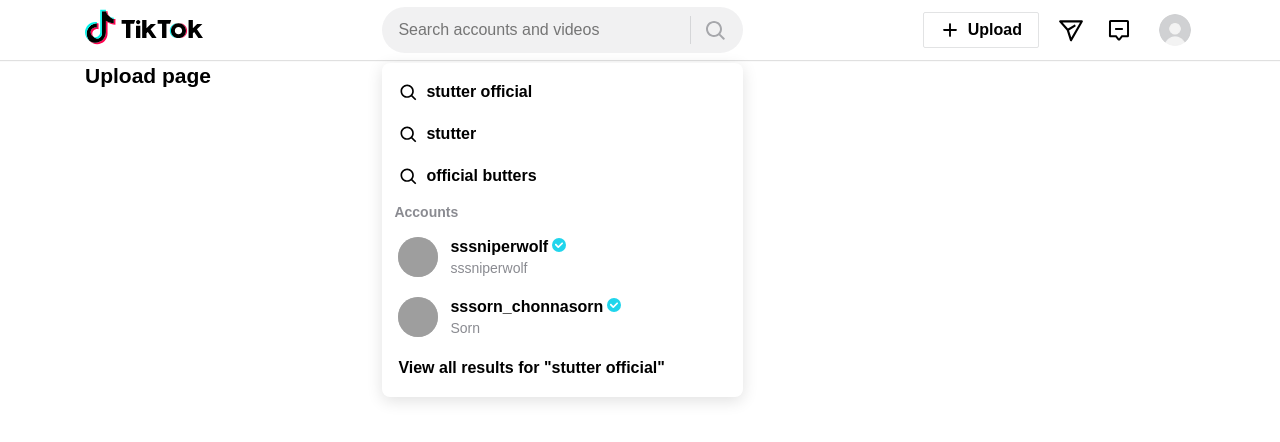
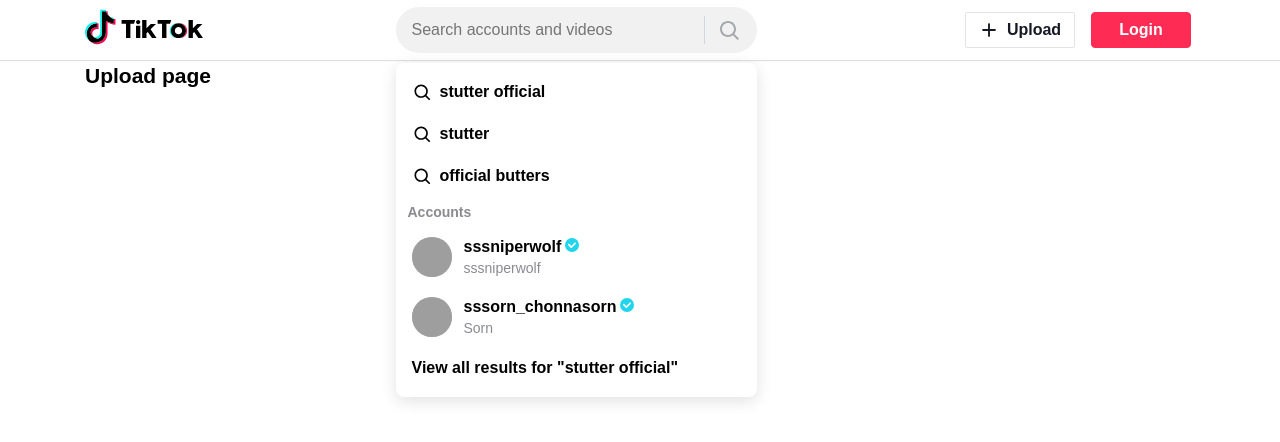
Before and after one commit to xintipi/toptop_app, a React (Vite) app: page /upload in a window 1280 px wide. Shown: the top 442 px of the page. Built offline with nearby package versions, Linux system fonts and the light colour scheme; grey boxes are pictures that could not be loaded.

Commit message:
feat: create button comp and optimize source

```diff
--- a/src/components/Styled/StyleIcon.tsx
+++ b/src/components/Styled/StyleIcon.tsx
@@ -30,7 +30,7 @@
   );
 };
 
-const StyledIcon = styled(Icon)`
+const IconPrimary = styled(Icon)`
   & svg {
     display: block;
     width: 26px;
@@ -39,14 +39,14 @@
   }
 `;
 
-const StyledInboxIcon = styled(Icon)`
+const IconInbox = styled(Icon)`
   & svg {
     cursor: pointer;
     display: block;
   }
 `;
 
-const StyledArrowIcon = styled(Icon)`
+const IconArrow = styled(Icon)`
   & svg {
     display: block;
     width: 24px;
@@ -57,7 +57,7 @@
   }
 `;
 
-const StyleIconPopup = styled(Icon)`
+const IconPopup = styled(Icon)`
   display: flex;
   align-items: center;
   width: 100%;
@@ -69,4 +69,4 @@
   }
 `;
 
-export { StyledArrowIcon, StyledIcon, StyledInboxIcon, StyleIconPopup };
+export { IconArrow, IconInbox, IconPopup, IconPrimary };
--- a/src/components/Styled/StyledAvatar.tsx
+++ b/src/components/Styled/StyledAvatar.tsx
@@ -8,7 +8,7 @@
   alt: string;
 }
 
-const Avatar = ({ className, width, height, src, alt }: AvatarRecord) => {
+const AvatarComp = ({ className, width, height, src, alt }: AvatarRecord) => {
   return (
     <span className={className} style={{ width, height }}>
       <img src={src} alt={alt} loading="lazy" />
@@ -16,7 +16,7 @@
   );
 };
 
-const StyledAvatar = styled(Avatar)`
+const Avatar = styled(AvatarComp)`
   display: inline-block;
   margin: 0 12px 0 0;
   padding: 0;
@@ -38,4 +38,4 @@
   }
 `;
 
-export { StyledAvatar };
+export { Avatar };
--- /dev/null
+++ b/src/components/Styled/StyledButton.tsx
@@ -0,0 +1,90 @@
+import { CSSProperties, Fragment, MouseEvent, ReactNode } from 'react';
+import styled from 'styled-components';
+
+type IProps = {
+  icon?: ReactNode;
+  children?: ReactNode;
+  style?: CSSProperties;
+  className?: string;
+  disable?: boolean;
+  size?: string;
+  danger?: boolean;
+  ghost?: boolean;
+  onClick?: (event: MouseEvent<HTMLButtonElement>) => void;
+};
+
+const ButtonComp = (props: IProps) => {
+  return (
+    <button
+      className={props.className}
+      disabled={props.disable}
+      style={props.style}
+      onClick={(event) => props.onClick?.(event)}
+    >
+      {props.icon && <Fragment>{props.icon}</Fragment>}
+      <span>{props.children}</span>
+    </button>
+  );
+};
+
+const backgroundColor = (props: IProps) => {
+  if (props.ghost) return 'rgb(254, 44, 85)';
+  return 'rgba(255, 255, 255)';
+};
+
+const border = (props: Pick<IProps, 'danger'>) => {
+  return !props.danger
+    ? '1px solid rgba(22, 24, 35, .12)'
+    : '1px solid rgba(254, 44, 85, 1)';
+};
+
+const height = (props: Pick<IProps, 'size'>) => {
+  if (props.size === 'small') return '28px';
+  else if (props.size === 'large') return '48px';
+  return '36px';
+};
+
+const color = (props: Pick<IProps, 'danger' | 'ghost'>) => {
+  if (props.ghost) return 'rgb(255, 255, 255)';
+  else if (!props.danger) return 'rgb(22, 24, 35)';
+  return 'rgb(254, 44, 85)';
+};
+
+const Button = styled(ButtonComp)`
+  min-width: 100px;
+  line-height: 22px;
+  padding: 6px 8px;
+  margin-left: 16px;
+  border-radius: ${(props) => (!props.danger ? '2px' : '4px')};
+  display: flex;
+  align-items: center;
+  justify-content: center;
+  cursor: pointer;
+  background-color: ${(props) => backgroundColor(props)};
+  border: ${(props) => border(props)};
+  height: ${(props) => height(props)};
+  color: ${(props) => color(props)};
+
+  &:hover {
+    background: ${(props) =>
+      !props.ghost
+        ? 'rgba(254, 44, 85, .06)'
+        : 'linear-gradient(0deg, rgba(0, 0, 0, 0.06), rgba(0, 0, 0, 0.06)),#FE2C55'};
+  }
+
+  & svg,
+  & img {
+    height: 20px;
+    width: 20px;
+    margin-right: 8px;
+  }
+
+  & span {
+    font-style: normal;
+    font-weight: 600;
+    font-size: 16px;
+    line-height: 24px;
+  }
+`;
+
+export { Button };
--- a/src/dummy/search.json
+++ b/src/dummy/search.json
@@ -18,13 +18,13 @@
       "id": 1,
       "chanel": "sssniperwolf",
       "desc_name": "sssniperwolf",
-      "avatar": "https://p16-sign-va.tiktokcdn.com/tos-maliva-avt-0068/6282287a97d2f3c55744e0c68a7f36c9~c5_300x300.webp?x-expires=1664420400&x-signature=Ep9T46LHLv3Yd9V73niFB2wpUr8%3D"
+      "avatar": "https://p16-sign-sg.tiktokcdn.com/aweme/100x100/tiktok-obj/1665757201241090.jpeg?x-expires=1664704800&x-signature=nCir7trQVtKhjU4%2FH3jYLWGklco%3D"
     },
     {
       "id": 2,
       "chanel": "sssorn_chonnasorn",
       "desc_name": "Sorn",
-      "avatar": "https://p16-sign-sg.tiktokcdn.com/tos-alisg-avt-0068/dc60cb071cfa78089851f938d59db628~c5_300x300.webp?x-expires=1664420400&x-signature=O7SWzFfl%2FyY098mKrIpIQl51r2E%3D"
+      "avatar": "https://p16-sign-sg.tiktokcdn.com/aweme/100x100/tiktok-obj/1665757201241090.jpeg?x-expires=1664704800&x-signature=nCir7trQVtKhjU4%2FH3jYLWGklco%3D"
     }
   ]
 }
--- a/src/index.scss
+++ b/src/index.scss
@@ -1,6 +1,7 @@
 :root {
   --primaryColor: 22, 24, 35;
   --primaryBackground: 255, 255, 255;
+  --greyColor: 254, 44, 85;
   --greyBackground: 136, 136, 136;
   --transparent: transparent;
   --fontFamilyHeading: SofiaPro, Arial, Tahoma, PingFangSC, sans-serif;
--- a/src/layouts/Header/Header.module.scss
+++ b/src/layouts/Header/Header.module.scss
@@ -103,37 +103,6 @@
       align-items: center;
       position: relative;
 
-      .upload-container {
-        margin-left: 0;
-        position: relative;
-        height: 36px;
-
-        .upload {
-          min-width: 110px;
-          padding: 0 16px;
-          height: 36px;
-          border: 1px solid rgba(var(--primaryColor), 0.12);
-          border-radius: 2px;
-          display: flex;
-          align-items: center;
-          justify-content: center;
-          background: var(--primaryBackground);
-
-          .plus-icon {
-            height: 20px;
-            width: 20px;
-            margin-right: 8px;
-          }
-
-          &-text {
-            font-style: normal;
-            font-weight: 600;
-            font-size: 16px;
-            line-height: 24px;
-          }
-        }
-      }
-
       .message-container {
         margin-left: 16px;
         cursor: pointer;
--- a/src/layouts/Header/Header.tsx
+++ b/src/layouts/Header/Header.tsx
@@ -1,36 +1,34 @@
 import Tippy from '@tippyjs/react/headless';
 import classNames from 'classnames/bind';
 import { TFunction } from 'i18next';
-import React, { ChangeEvent, useRef, useState } from 'react';
+import React, { ChangeEvent, Fragment, useRef, useState } from 'react';
 import { useTranslation } from 'react-i18next';
 import { useNavigate, useSearchParams } from 'react-router-dom';
 
 import {
-  ArrowIcon,
-  ClearIcon,
-  InboxIcon,
-  LanguageIcon,
+  Arrow,
+  Clear,
+  Inbox,
+  Language,
   LogoTiktok,
-  LogoutIcon,
-  MessageIcon,
-  ProFileIcon,
-  SearchButtonIcon,
-  SettingIcon,
-  UploadIcon,
-  VerifyBadgeIcon,
+  Logout,
+  Message,
+  Profile,
+  SearchButton,
+  Setting,
+  Upload,
+  VerifyBadge,
 } from '@/assets/icons';
 import bgUser from '@/assets/user.jpeg';
-import { StyledAvatar } from '@/components/Styled/StyledAvatar';
-import { StyledLanguage } from '@/components/Styled/StyledLanguage';
+import { Avatar } from '@/components/Styled/StyledAvatar';
+import { Button } from '@/components/Styled/StyledButton';
+import { Locales } from '@/components/Styled/StyledLocale';
+import { PopperProfile, PopperSearch } from '@/components/Styled/StyledPopper';
 import {
-  StyledPopperProfile,
-  StyledPopperSearch,
-} from '@/components/Styled/StyledPopper';
-import {
-  StyledArrowIcon,
-  StyledIcon,
-  StyledInboxIcon,
-  StyleIconPopup,
+  IconArrow,
+  IconInbox,
+  IconPopup,
+  IconPrimary,
 } from '@/components/Styled/StyleIcon';
 import searchData from '@/dummy/search.json';
 import { LanguagesEnum } from '@/enums';
@@ -50,6 +48,7 @@
   const [showPopperProfile, setShowPopperProfile] = useState<boolean>(false);
   const [searchResult, setSearchResult] = useState<any>([1, 2, 3]);
   const [showLang, setShowLang] = useState<boolean>(false);
+  const [userLogged] = useState<boolean>(false);
 
   const handleClickOut = () => {
     setShowPopperProfile(false);
@@ -80,15 +79,15 @@
             interactive
             onClickOutside={() => setSearchResult([])}
             render={(attrs) => (
-              <StyledPopperSearch tabIndex={-1} {...attrs}>
+              <PopperSearch tabIndex={-1} {...attrs}>
                 <ul>
                   {searchData.keywords &&
                     searchData.keywords.map((item) => (
                       <li key={item.id}>
-                        <StyleIconPopup>
-                          <SearchButtonIcon />
+                        <IconPopup>
+                          <SearchButton />
                           <span>{item.key_name}</span>
-                        </StyleIconPopup>
+                        </IconPopup>
                       </li>
                     ))}
                   {searchData.accounts && (
@@ -97,7 +96,7 @@
                   {searchData.accounts &&
                     searchData.accounts.map((item) => (
                       <li className="account-content" key={item.id}>
-                        <StyledAvatar
+                        <Avatar
                           width="40px"
                           height="40px"
                           src={item.avatar}
@@ -106,7 +105,7 @@
                         <div className="item">
                           <h4 className="item__title">
                             {item.chanel}
-                            <VerifyBadgeIcon />
+                            <VerifyBadge />
                           </h4>
                           <p className="item__desc">{item.desc_name}</p>
                         </div>
@@ -116,7 +115,7 @@
                     <p>{t('view_result', { result: 'stutter official' })}</p>
                   </li>
                 </ul>
-              </StyledPopperSearch>
+              </PopperSearch>
             )}
           >
             <form className={cx('search-input')}>
@@ -136,72 +135,85 @@
                   className={cx('icon-clear')}
                   onClick={() => handleClear()}
                 >
-                  <ClearIcon />
+                  <Clear />
                 </div>
               )}
               <span className={cx('splitter')}></span>
               <button type="submit" className={cx('search-button')}>
-                <SearchButtonIcon />
+                <SearchButton />
               </button>
             </form>
           </Tippy>
         </div>
         <div className={cx('header-right')}>
           <div className={cx('upload-container')}>
-            <StyledIcon path={`/upload?lang=${i18n.language}`} className={cx('upload')}>
-              <UploadIcon className={cx('plus-icon')} />
-              <span className={cx('upload-text')}>{t('upload')}</span>
-            </StyledIcon>
+            <Button
+              icon={<Upload />}
+              style={{ minWidth: '110px' }}
+              onClick={() => navigate(`/upload?lang=${i18n.language}`)}
+            >
+              {t('upload')}
+            </Button>
           </div>
+
+          {userLogged ? (
+            <Fragment>
               <div className={cx('message-container')}>
-            <StyledIcon path={`/message?lang=${i18n.language}`}>
-              <MessageIcon />
-            </StyledIcon>
+                <IconPrimary path={`/message?lang=${i18n.language}`}>
+                  <Message />
+                </IconPrimary>
               </div>
               <div className={cx('inbox-container')}>
-            <StyledInboxIcon>
-              <InboxIcon />
-            </StyledInboxIcon>
+                <IconInbox>
+                  <Inbox />
+                </IconInbox>
               </div>
+            </Fragment>
+          ) : (
+            <Button danger ghost>
+              {t('login')}
+            </Button>
+          )}
+
           <Tippy
             visible={showPopperProfile}
             interactive={true}
             onClickOutside={() => handleClickOut()}
             render={(attrs) => (
-              <StyledPopperProfile tabIndex={-1} {...attrs}>
-                <StyledArrowIcon>
-                  <ArrowIcon />
-                </StyledArrowIcon>
+              <PopperProfile tabIndex={-1} {...attrs}>
+                <IconArrow>
+                  <Arrow />
+                </IconArrow>
 
                 {!showLang ? (
                   <ul>
                     <li>
-                      <StyleIconPopup path={`/@tough95?lang=${i18n.language}`}>
-                        <ProFileIcon />
+                      <IconPopup path={`/@tough95?lang=${i18n.language}`}>
+                        <Profile />
                         <span>{t('view_profile')}</span>
-                      </StyleIconPopup>
+                      </IconPopup>
                     </li>
                     <li>
-                      <StyleIconPopup path={`/setting?lang=${i18n.language}`}>
-                        <SettingIcon />
+                      <IconPopup path={`/setting?lang=${i18n.language}`}>
+                        <Setting />
                         <span>{t('setting')}</span>
-                      </StyleIconPopup>
+                      </IconPopup>
                     </li>
                     <li role="presentation" onClick={() => setShowLang(true)}>
-                      <StyleIconPopup>
-                        <LanguageIcon />
+                      <IconPopup>
+                        <Language />
                         <span>{t('language')}</span>
-                      </StyleIconPopup>
+                      </IconPopup>
                     </li>
                     <li className="logout-entrance">
-                      <StyleIconPopup path="/logout">
-                        <LogoutIcon />
+                      <IconPopup path="/logout">
+                        <Logout />
                         <span>{t('log_out')}</span>
-                      </StyleIconPopup>
+                      </IconPopup>
                     </li>
                   </ul>
                 ) : (
-                  <StyledLanguage
+                  <Locales
                     title={t('lang_title')}
                     lists={LanguagesEnum}
                     open={showLang}
@@ -211,14 +223,18 @@
                     }
                   />
                 )}
-              </StyledPopperProfile>
+              </PopperProfile>
             )}
           >
+            {userLogged ? (
               <div
                 className={cx('profile-container')}
                 style={{ backgroundImage: `url(${bgUser})` }}
                 onClick={() => setShowPopperProfile(!showPopperProfile)}
               />
+            ) : (
+              <Fragment />
+            )}
           </Tippy>
         </div>
       </div>
--- a/src/locales/en/index.ts
+++ b/src/locales/en/index.ts
@@ -7,6 +7,7 @@
   language: 'English',
   log_out: 'Log out',
   lang_title: 'Language',
+  login: 'Login',
   view_result: 'View all results for "{{ result }}"',
   date_format_one: '{{-date, YYYY/MM/DD}}',
   date_format_two: '{{date, DD-MM-YYYY}}',
--- a/src/locales/vi/index.ts
+++ b/src/locales/vi/index.ts
@@ -7,6 +7,7 @@
   language: 'Tiếng Việt',
   log_out: 'Đăng xuất',
   lang_title: 'Ngôn ngữ',
+  login: 'Đăng nhập',
   view_result: 'Xem tất cả kết quả dành cho "{{ result }}"',
   date_format_one: '{{-date, DD/MM/YYYY}}',
   date_format_two: '{{date, DD-MM-YYYY}}',
```
Also changed, not shown: src/assets/icons/index.ts (+12 -12 lines), src/components/Styled/StyledLocale.tsx (renamed from src/components/Styled/StyledLanguage.tsx, +6 -9 lines), src/components/Styled/StyledPopper.tsx (+4 -4 lines). Lines whose indentation alone changed are shown as unchanged.
